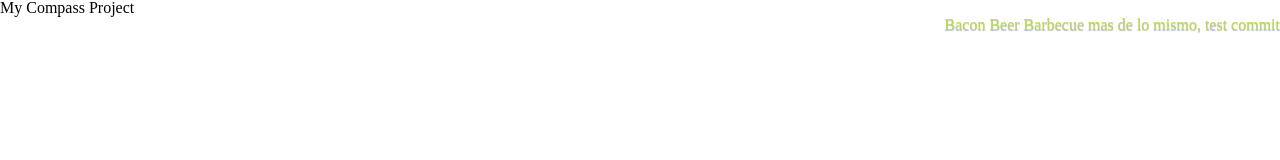
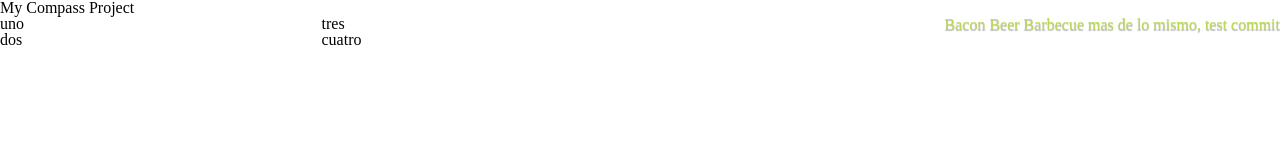
Before and after one commit to footroot/scss-tutorial-localhost, a plain HTML site: page index.html in a window 1280 px wide. Drawn offline with Linux system fonts and the light colour scheme.

Commit message:
chanes in screen.scss, index.html, compiled.css

```diff
--- a/index.html
+++ b/index.html
@@ -15,7 +15,17 @@
         <a href="#">Barbecue</a>
         <a href="#">mas de lo mismo, test commit</a>
 
-	    </nav>
+        </nav>
+        <div>
+            <ul class="container4">
+                <li>uno</li>
+                <li>dos</li>
+                <li>tres</li>
+                <li>cuatro
+
+                </li>
+            </ul>
+        </div>
 	</header>
     </body>
 </html>
--- a/sass/screen.scss
+++ b/sass/screen.scss
@@ -25,3 +25,8 @@ nav {
     }
   }
 }
+
+div {
+    @include column-count(3);
+    @include column-gap(20px);
+}
```
Also changed, not shown: stylesheets/screen.css.
